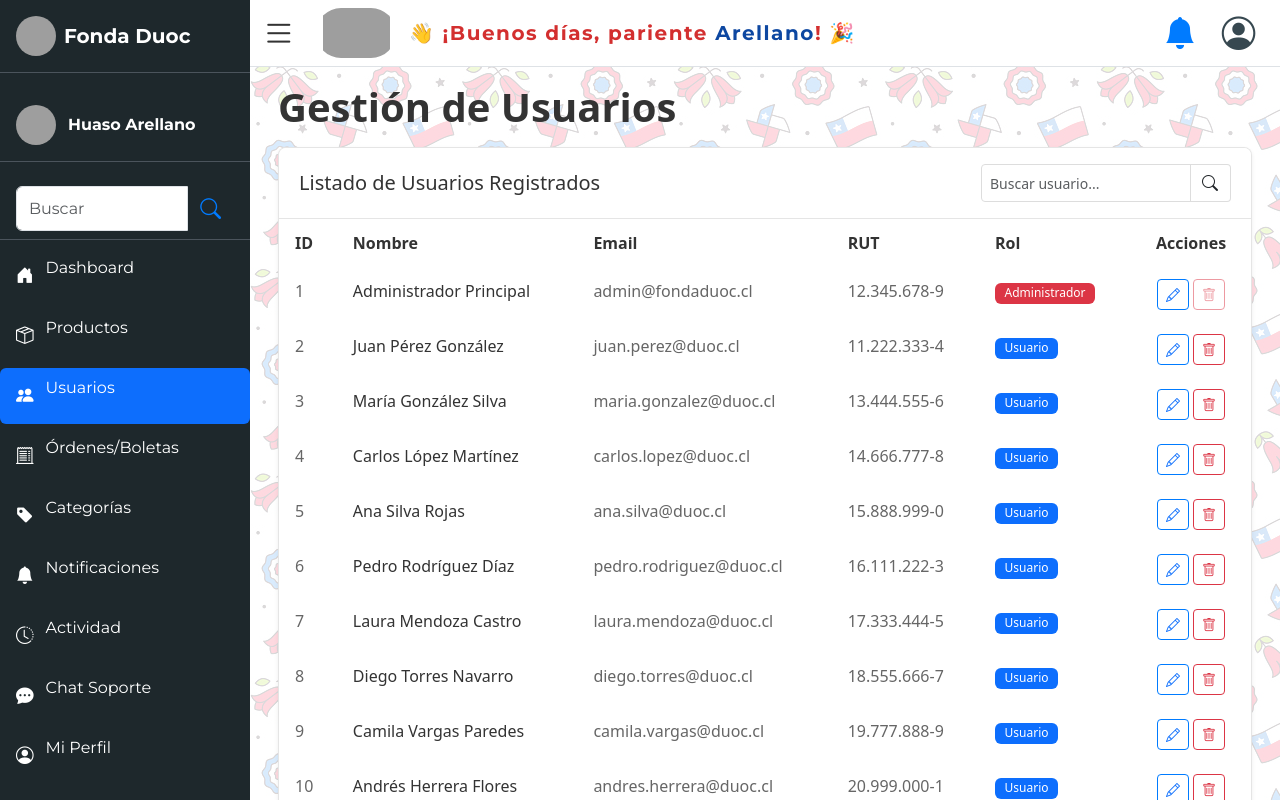
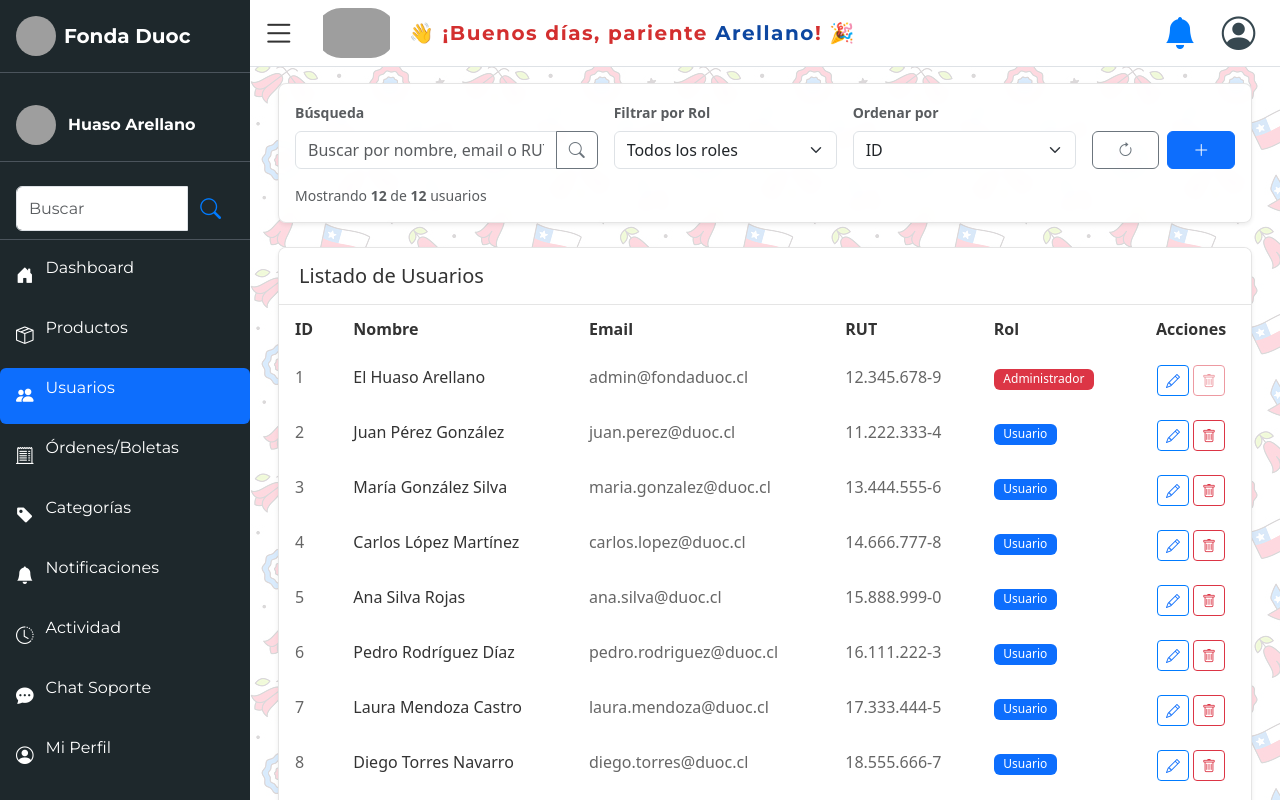
Before and after one commit to josemiguelpenalozas/Fullstack2-Fonda-React, a React (Vite) app in the folder Fullstack2-Fonda-React/: page /admin/usuarios in a window 1280 px wide. Shown: the top 800 px of the page. Built offline with nearby package versions, Linux system fonts and the light colour scheme; grey boxes are pictures that could not be loaded.

Commit message:
Usuarios - Completado

```diff
--- a/Fullstack2-Fonda-React/src/data/admin/usuarios.js
+++ b/Fullstack2-Fonda-React/src/data/admin/usuarios.js
@@ -1,5 +1,5 @@
 export const usuarios = [
-    { id_usuario: 1, nombre: "Administrador Principal", email: "admin@fondaduoc.cl", rut: "12.345.678-9", rol: "admin" },
+    { id_usuario: 1, nombre: "El Huaso Arellano", email: "admin@fondaduoc.cl", rut: "12.345.678-9", rol: "admin" },
     { id_usuario: 2, nombre: "Juan Pérez González", email: "juan.perez@duoc.cl", rut: "11.222.333-4", rol: "usuario" },
     { id_usuario: 3, nombre: "María González Silva", email: "maria.gonzalez@duoc.cl", rut: "13.444.555-6", rol: "usuario" },
     { id_usuario: 4, nombre: "Carlos López Martínez", email: "carlos.lopez@duoc.cl", rut: "14.666.777-8", rol: "usuario" },
--- a/Fullstack2-Fonda-React/src/pages/admin/users.jsx
+++ b/Fullstack2-Fonda-React/src/pages/admin/users.jsx
@@ -6,6 +6,8 @@ const Users = () => {
   const [users, setUsers] = useState([]);
   const [filteredUsers, setFilteredUsers] = useState([]);
   const [searchTerm, setSearchTerm] = useState('');
+  const [roleFilter, setRoleFilter] = useState('todos');
+  const [sortBy, setSortBy] = useState('id');
 
   useEffect(() => {
     // Cargar datos de usuarios
@@ -14,18 +16,40 @@ const Users = () => {
   }, []);
 
   useEffect(() => {
-    // Filtrar usuarios según término de búsqueda
-    if (searchTerm === '') {
-      setFilteredUsers(users);
-    } else {
-      const filtered = users.filter(user =>
+    // Aplicar filtros y ordenamiento
+    let filtered = users;
+
+    // Filtro por búsqueda
+    if (searchTerm) {
+      filtered = filtered.filter(user =>
         user.nombre.toLowerCase().includes(searchTerm.toLowerCase()) ||
         user.email.toLowerCase().includes(searchTerm.toLowerCase()) ||
         user.rut.includes(searchTerm)
       );
-      setFilteredUsers(filtered);
     }
-  }, [searchTerm, users]);
+
+    // Filtro por rol
+    if (roleFilter !== 'todos') {
+      filtered = filtered.filter(user => user.rol === roleFilter);
+    }
+
+    // Ordenamiento
+    filtered = [...filtered].sort((a, b) => {
+      switch (sortBy) {
+        case 'nombre':
+          return a.nombre.localeCompare(b.nombre);
+        case 'email':
+          return a.email.localeCompare(b.email);
+        case 'rol':
+          return a.rol.localeCompare(b.rol);
+        case 'id':
+        default:
+          return a.id_usuario - b.id_usuario;
+      }
+    });
+
+    setFilteredUsers(filtered);
+  }, [searchTerm, roleFilter, sortBy, users]);
 
   const handleDeleteUser = (id) => {
     // Confirmar eliminación
@@ -40,16 +64,116 @@ const Users = () => {
     alert(`Editar usuario: ${user.nombre}`);
   };
 
+  const clearFilters = () => {
+    setSearchTerm('');
+    setRoleFilter('todos');
+    setSortBy('id');
+  };
+
   return (
     <div className="container-fluid" style={{ position: 'relative', zIndex: 2 }}>
-      {/* Encabezado de página */}
-      <div className="row mb-3">
-        <div className="col-sm-6">
-          <h1 className="m-0" style={{ color: '#333', fontWeight: 'bold' }}>Gestión de Usuarios</h1>
+      {/* Filtros avanzados */}
+      <div className="row mb-4">
+        <div className="col-12">
+          <div className="card shadow-sm" style={{
+            border: '1px solid rgba(0,0,0,0.1)',
+            borderRadius: '8px',
+            backgroundColor: 'rgba(255,255,255,0.95)'
+          }}>
+            <div className="card-body">
+              <div className="row g-3">
+                {/* Búsqueda general */}
+                <div className="col-md-4">
+                  <label className="form-label small fw-bold text-muted">Búsqueda</label>
+                  <div className="input-group">
+                    <input
+                      type="text"
+                      className="form-control"
+                      placeholder="Buscar por nombre, email o RUT..."
+                      value={searchTerm}
+                      onChange={(e) => setSearchTerm(e.target.value)}
+                    />
+                    <button className="btn btn-outline-secondary" type="button">
+                      <i className="bi bi-search"></i>
+                    </button>
+                  </div>
+                </div>
+
+                {/* Filtro por rol */}
+                <div className="col-md-3">
+                  <label className="form-label small fw-bold text-muted">Filtrar por Rol</label>
+                  <select
+                    className="form-select"
+                    value={roleFilter}
+                    onChange={(e) => setRoleFilter(e.target.value)}
+                  >
+                    <option value="todos">Todos los roles</option>
+                    <option value="admin">Administrador</option>
+                    <option value="usuario">Usuario</option>
+                  </select>
+                </div>
+
+                {/* Ordenamiento */}
+                <div className="col-md-3">
+                  <label className="form-label small fw-bold text-muted">Ordenar por</label>
+                  <select
+                    className="form-select"
+                    value={sortBy}
+                    onChange={(e) => setSortBy(e.target.value)}
+                  >
+                    <option value="id">ID</option>
+                    <option value="nombre">Nombre</option>
+                    <option value="email">Email</option>
+                    <option value="rol">Rol</option>
+                  </select>
+                </div>
+
+                {/* Botones de acción */}
+                <div className="col-md-2 d-flex align-items-end">
+                  <div className="d-flex gap-2 w-100">
+                    <button
+                      className="btn btn-outline-secondary flex-fill"
+                      onClick={clearFilters}
+                      title="Limpiar filtros"
+                    >
+                      <i className="bi bi-arrow-clockwise"></i>
+                    </button>
+                    <button
+                      className="btn btn-primary flex-fill"
+                      title="Agregar usuario"
+                    >
+                      <i className="bi bi-plus-lg"></i>
+                    </button>
+                  </div>
+                </div>
+              </div>
+
+              {/* Contador de resultados */}
+              <div className="row mt-3">
+                <div className="col-12">
+                  <div className="d-flex justify-content-between align-items-center">
+                    <small className="text-muted">
+                      Mostrando <strong>{filteredUsers.length}</strong> de <strong>{users.length}</strong> usuarios
+                      {roleFilter !== 'todos' && ` • Filtrado por: ${roleFilter}`}
+                      {searchTerm && ` • Búsqueda: "${searchTerm}"`}
+                    </small>
+                    {filteredUsers.length !== users.length && (
+                      <button
+                        className="btn btn-sm btn-link text-muted p-0"
+                        onClick={clearFilters}
+                      >
+                        Limpiar filtros
+                      </button>
+                    )}
+                  </div>
+                </div>
+              </div>
+            </div>
+          </div>
         </div>
       </div>
 
-      {/* Contenido principal */}
+      {/* Tabla de usuarios */}
       <div className="row">
         <div className="col-12">
           <div className="card shadow-sm" style={{
@@ -64,32 +188,31 @@ const Users = () => {
             }}>
               <div className="d-flex justify-content-between align-items-center">
                 <h3 className="card-title mb-0" style={{ color: '#333', fontSize: '1.25rem' }}>
-                  Listado de Usuarios Registrados
+                  Listado de Usuarios
                 </h3>
 
-                <div className="card-tools">
-                  <div className="input-group input-group-sm" style={{ width: '250px' }}>
-                    <input
-                      type="text"
-                      className="form-control"
-                      placeholder="Buscar usuario..."
-                      value={searchTerm}
-                      onChange={(e) => setSearchTerm(e.target.value)}
-                      style={{
-                        border: '1px solid #ddd',
-                        borderRadius: '4px 0 0 4px'
-                      }}
-                    />
-                    <div className="input-group-append">
-                      <button type="button" className="btn btn-default" style={{
-                        border: '1px solid #ddd',
-                        borderLeft: 'none',
-                        borderRadius: '0 4px 4px 0'
-                      }}>
-                        <i className="bi bi-search"></i>
-                      </button>
-                    </div>
-                  </div>
+                {/* Información de filtros activos */}
+                <div className="d-flex gap-2">
+                  {roleFilter !== 'todos' && (
+                    <span className="badge bg-primary">
+                      Rol: {roleFilter}
+                      <button
+                        className="btn-close btn-close-white ms-1"
+                        style={{ fontSize: '0.6rem' }}
+                        onClick={() => setRoleFilter('todos')}
+                      ></button>
+                    </span>
+                  )}
+                  {searchTerm && (
+                    <span className="badge bg-info text-dark">
+                      Búsqueda: {searchTerm}
+                      <button
+                        className="btn-close ms-1"
+                        style={{ fontSize: '0.6rem' }}
+                        onClick={() => setSearchTerm('')}
+                      ></button>
+                    </span>
+                  )}
                 </div>
               </div>
             </div>
@@ -167,31 +290,13 @@ const Users = () => {
                     <tr>
                       <td colSpan="6" className="text-center py-5" style={{ border: 'none' }}>
                         <i className="bi bi-people display-4 text-muted d-block mb-3"></i>
-                        <p className="text-muted mb-0" style={{ fontSize: '1.1rem' }}>No se encontraron usuarios</p>
+                        <p className="text-muted mb-2" style={{ fontSize: '1.1rem' }}>No se encontraron usuarios</p>
+                        <small className="text-muted">Intenta ajustar los filtros de búsqueda</small>
                       </td>
                     </tr>
                   )}
                 </tbody>
               </table>
-            </div>
-
-            <div className="card-footer clearfix" style={{
-              backgroundColor: 'rgba(248,249,250,0.9)',
-              borderTop: '1px solid rgba(0,0,0,0.1)',
-              padding: '1rem 1.25rem'
-            }}>
-              <div className="d-flex justify-content-between align-items-center">
-                <div className="text-muted" style={{ fontSize: '0.9rem' }}>
-                  Mostrando <strong>{filteredUsers.length}</strong> de <strong>{users.length}</strong> usuarios
-                </div>
-                <button className="btn btn-primary" style={{
-                  borderRadius: '6px',
-                  padding: '0.5rem 1rem',
-                  fontWeight: '500'
-                }}>
-                  <i className="bi bi-plus-circle me-2"></i> Agregar Nuevo Usuario
-                </button>
-              </div>
             </div>
           </div>
         </div>
```
Also changed, not shown: 1 other file (tests, documents, lock files or other folders).
